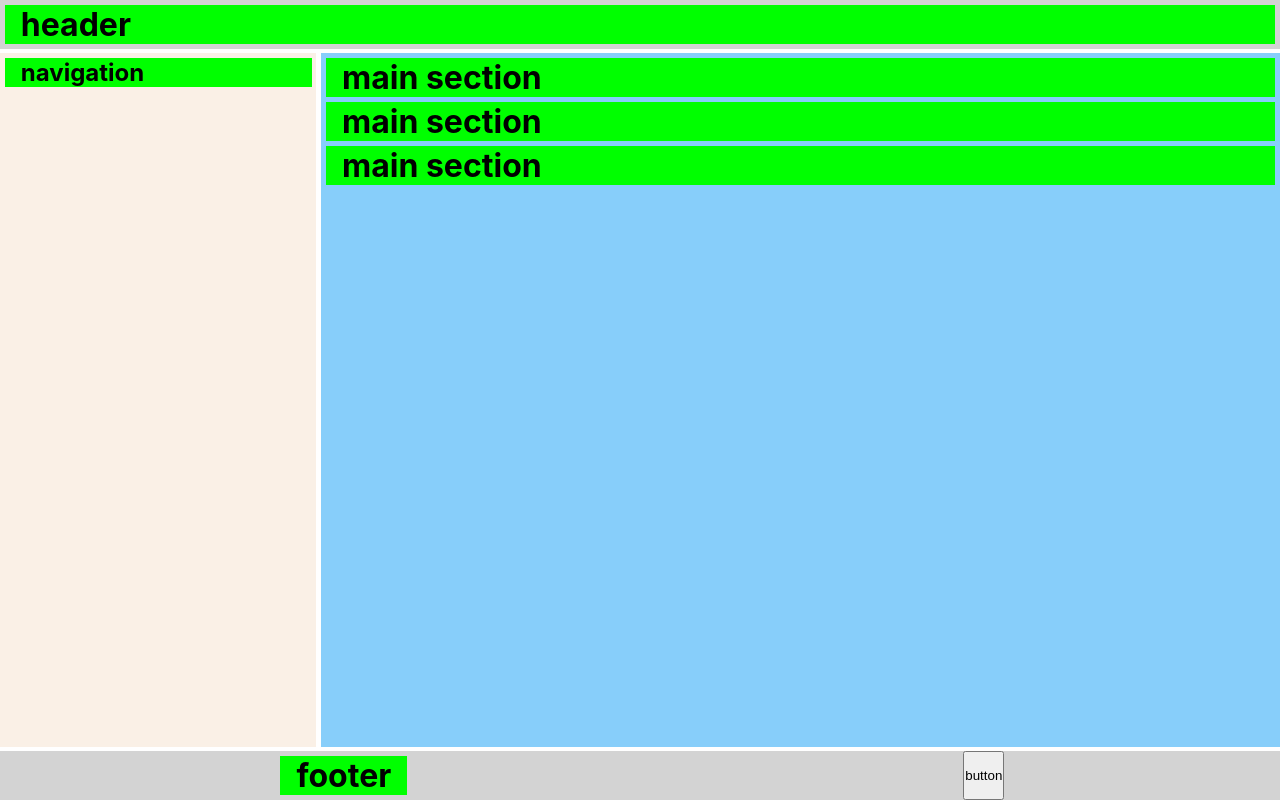
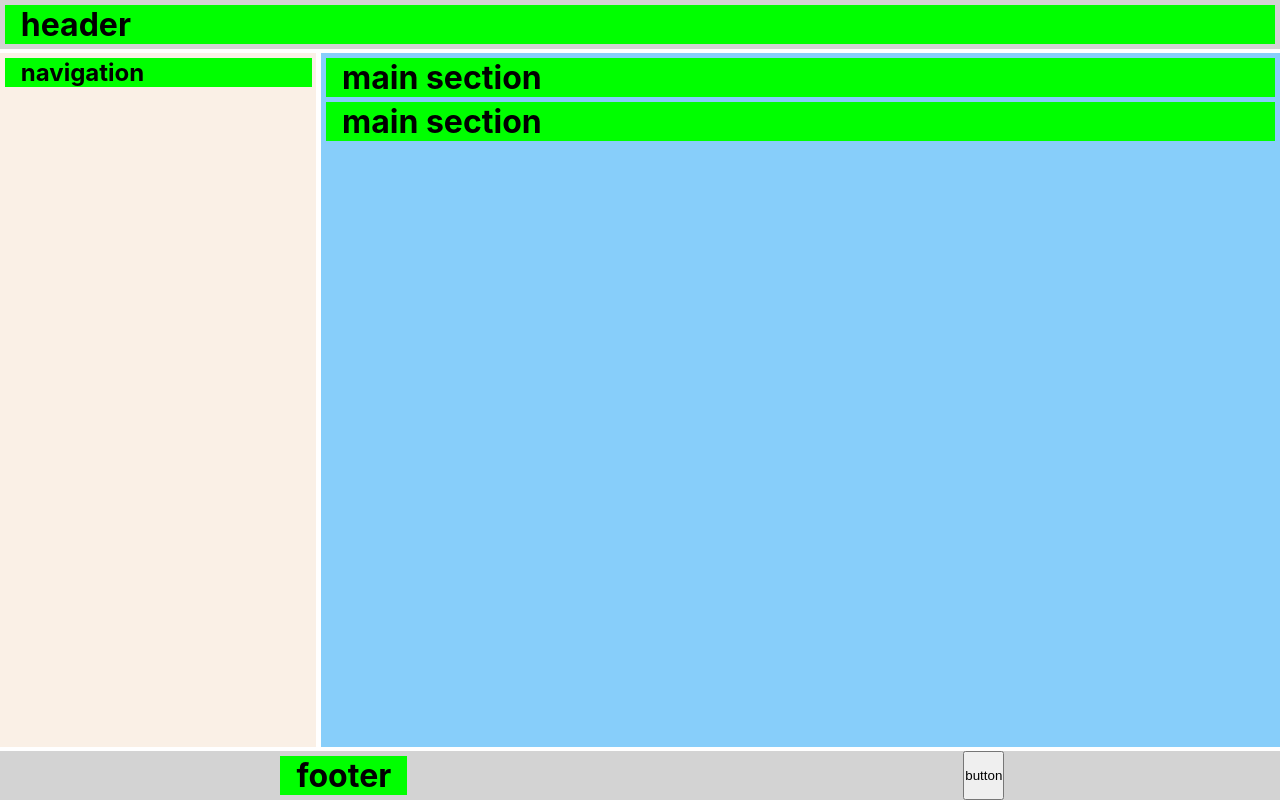
Before and after one commit to Belyayev/portfolio, a React (Create React App) app: page / in a window 1280 px wide. Built offline with nearby package versions, Linux system fonts and the light colour scheme.

Commit message:
initial commit

```diff
--- a/src/App.tsx
+++ b/src/App.tsx
@@ -13,7 +13,6 @@ function App() {
       <main>
         <h1 className="text">main section</h1>
         <h1 className="text">main section</h1>
-        <h1 className="text">main section</h1>
       </main>
       <footer>
         <div className="footer">
```
